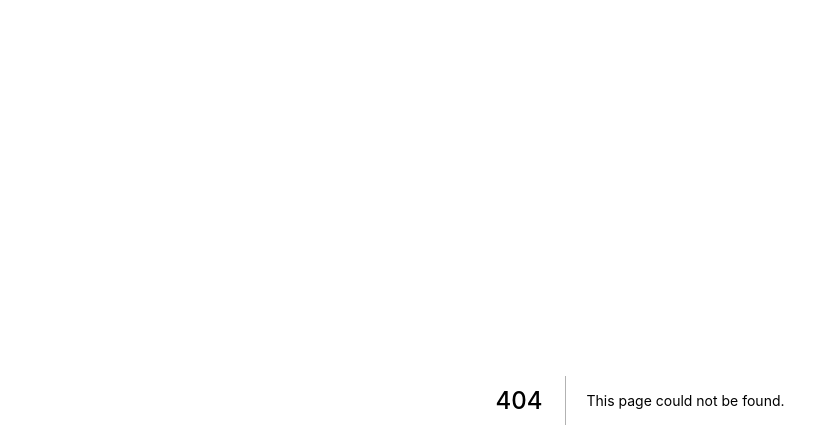
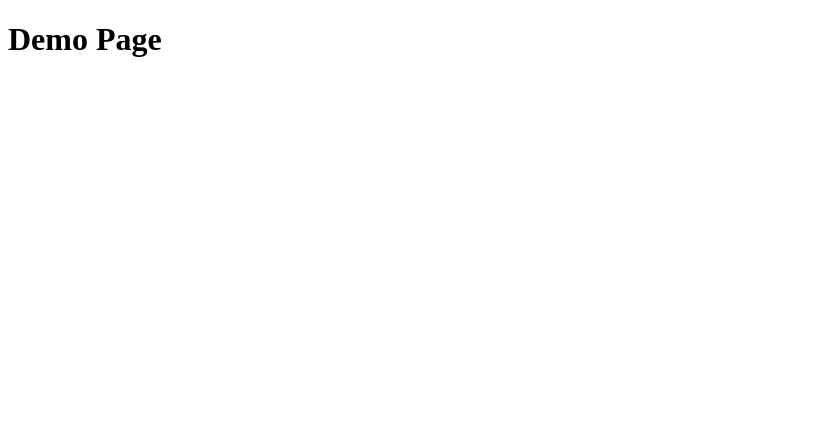
Before and after one commit to HackIllinois/info-site, a Next.js app: page /demo in a window 1280 px wide. Before the commit this address had no page. Shown: the top 448 px of the page, without its empty margins (0-839 px from the left). Built offline with nearby package versions, Linux system fonts and the light colour scheme.

Commit message:
:arrow_up: upgrade to nextjs 13

```diff
--- /dev/null
+++ b/app/demo/page.tsx
@@ -0,0 +1,5 @@
+const Page = () => (
+    <h1>Demo Page</h1>
+);
+
+export default Page;
--- /dev/null
+++ b/app/layout.tsx
@@ -0,0 +1,10 @@
+const RootLayout = ({ children }: { children: React.ReactNode }) => {
+  return (
+    <html>
+      <head></head>
+      <body>{children}</body>
+    </html>
+  )
+}
+
+export default RootLayout;
--- /dev/null
+++ b/app/page.tsx
@@ -0,0 +1,5 @@
+const Page = () => (
+    <h1>Info Hack!</h1>
+);
+
+export default Page;
--- /dev/null
+++ b/next.config.js
@@ -0,0 +1,8 @@
+/**
+ * @type {import('next').NextConfig}
+ */
+const nextConfig = {
+    experimental: { appDir: true }
+};
+
+module.exports = nextConfig;
--- a/package.json
+++ b/package.json
@@ -8,7 +8,7 @@
   },
   "dependencies": {
     "clsx": "^1.2.1",
-    "next": "^12.2.5",
+    "next": "^13.0.1",
     "react": "^18.2.0",
     "react-dom": "^18.2.0",
     "sass": "^1.54.9"
--- a/src/pages/_app.tsx
+++ /dev/null
@@ -1,7 +0,0 @@
-import type { AppProps } from "next/app";
-
-const MyApp = ({ Component, pageProps }: AppProps) => {
-    return <Component {...pageProps} />
-};
-
-export default MyApp;
--- a/src/pages/index.tsx
+++ /dev/null
@@ -1,5 +0,0 @@
-const Index: React.FC = () => {
-    return <h1>Info Hack</h1>
-};
-
-export default Index;
```
Also changed, not shown: tsconfig.json (+9 -2 lines), 1 other file (tests, documents, lock files or other folders).
